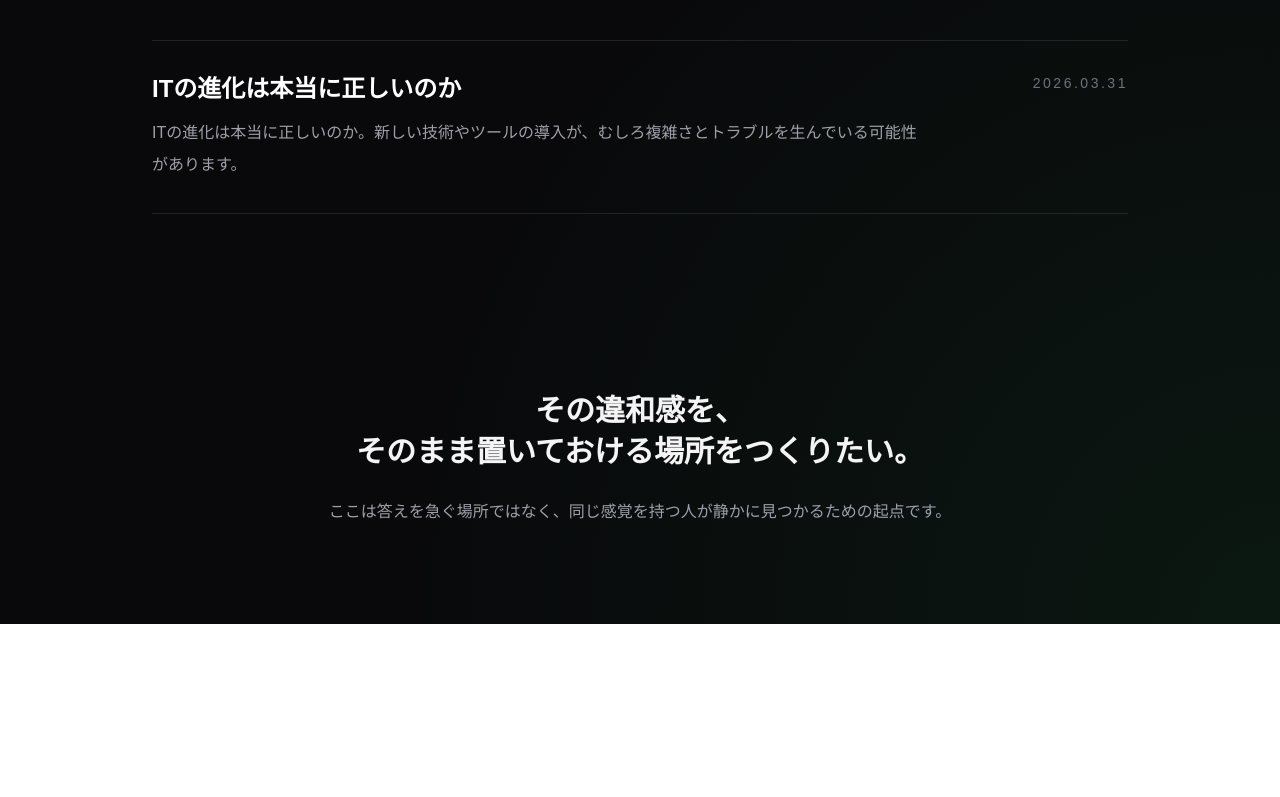
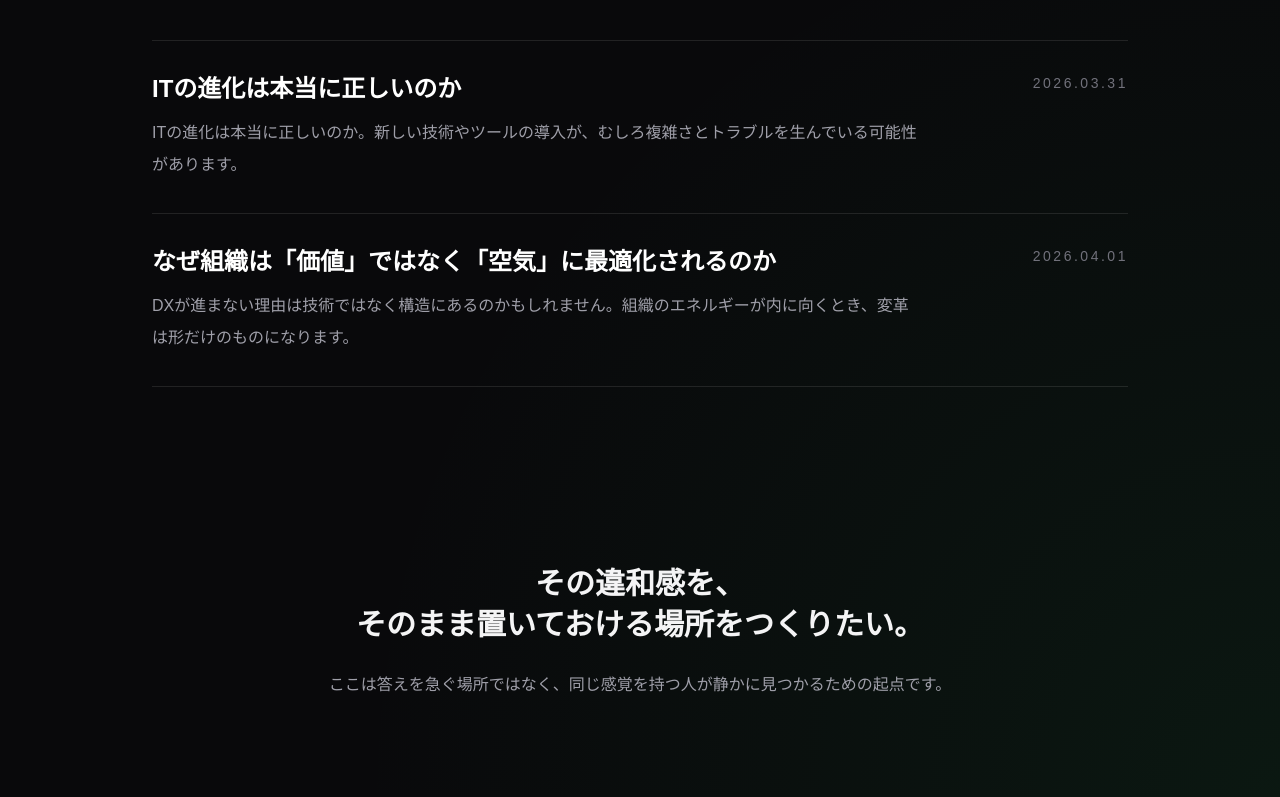
Before and after one commit to OneDog014/spark-site, a Next.js app: page / in a window 1280 px wide. Shown: the part 2255-3052 px from the top of the page. Before the commit the page ends 2879 px from the top, so only its background shows below. Built offline with nearby package versions, Linux system fonts and the light colour scheme.

Commit message:
add air over value article

```diff
--- a/app/page.tsx
+++ b/app/page.tsx
@@ -78,6 +78,29 @@ export default function SparkSite() {
           "結果として、構造は単純になるどころか複雑さを増し、新たなトラブルの温床になることも少なくありません。",
           "もちろん、進化そのものを否定することはできません。ただ、進化が常に正しいという前提は、一度立ち止まって見直す必要があるのではないかと思います。",
           "本当に必要なのは、進化することではなく、構造として安定していることなのかもしれません。",
+  ],
+},
+    {
+      slug: "air-over-value",
+      title: "なぜ組織は「価値」ではなく「空気」に最適化されるのか",
+      date: "2026.04.01",
+      excerpt:
+         "DXが進まない理由は技術ではなく構造にあるのかもしれません。組織のエネルギーが内に向くとき、変革は形だけのものになります。",
+      content: [
+          "組織の中で仕事をしていると、価値よりも空気に最適化されていると感じる瞬間があります。",
+          "上からは、新しいツールやAIの導入が求められる。変化に乗り遅れてはいけない、という空気が作られる。",
+          "もちろん、それ自体が間違っているわけではありません。ただ、その変化が本当に必要なものなのか、現場の状況と噛み合っているのかは、十分に検討されていないこともあります。",
+          "実際には、最新のツールを入れなくても安定しているサービスがある。むしろ、構造やプロセス、責任の整理といった、より本質的な部分に投資すべき場面も少なくありません。",
+          "それでも、方向は変わらない。",
+          "なぜか。",
+          "現場はその違和感を感じながらも、言葉にすることをためらう。",
+          "現場を深く知らない上位の判断に対しても、正面から異を唱えることは難しい。",
+          "結果として、人は価値ではなく、「評価される可能性」に最適化していく。",
+          "明日の自分の評価を守るために、空気に合わせる。",
+          "その積み重ねが、組織のエネルギーを外ではなく内に向けていく。",
+          "本来であれば顧客や価値に向かうはずのエネルギーが、評価や空気を守るために使われ始める。",
+          "そうなったとき、変革は形だけのものになる。",
+          "DXが進まない理由は、新しい技術が足りないからではなく、組織のエネルギーが外ではなく内に向いていることにあるのかもしれません。"
   ],
 },
   ];
```
Also changed, not shown: public/hero.png.png (added).
